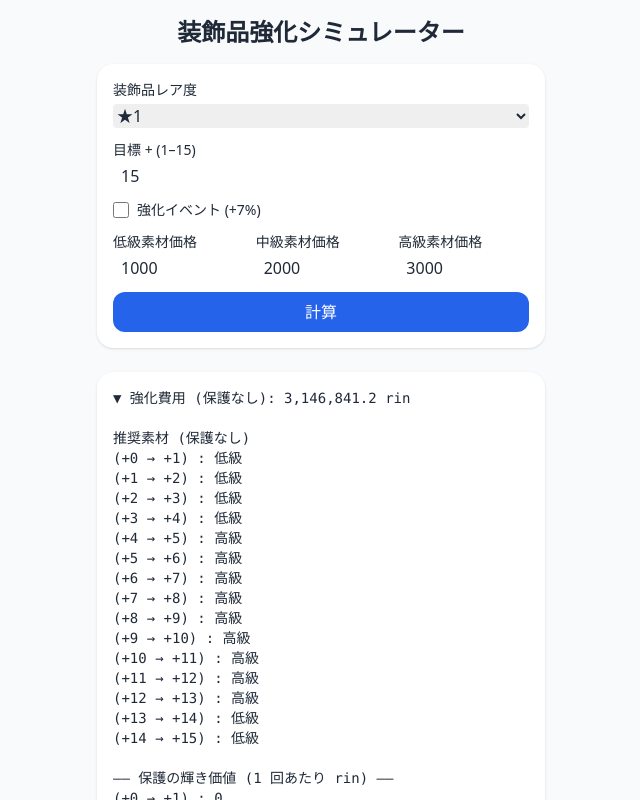
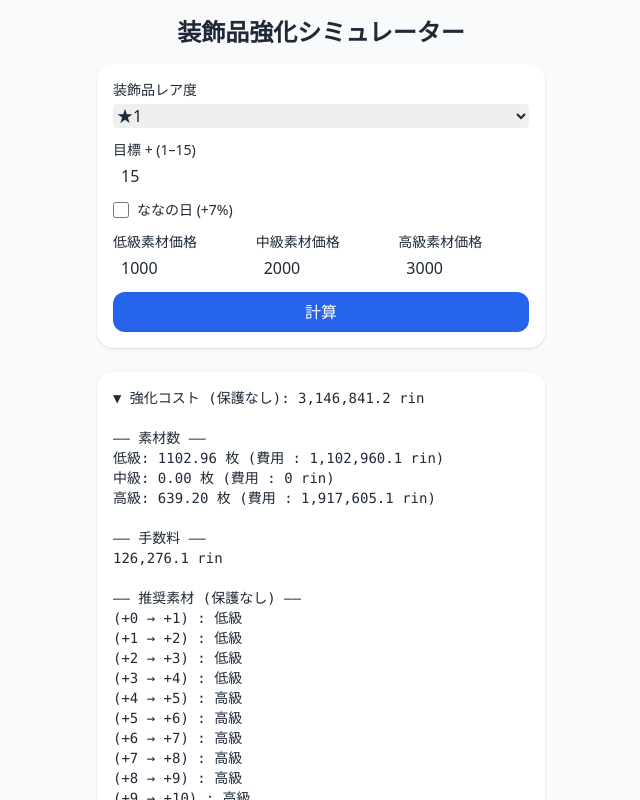
Before and after one commit to jackdoe012/nanaren_upgrade_optimizer, a plain HTML site: page index.html in a window 1280 px wide. Both pictures are taken after a click on the button "計算". Shown: the top 800 px of the page, without its empty margins (319-959 px from the left). Drawn offline with nearby package versions, Linux system fonts and the light colour scheme.

Commit message:
Update index.html

```diff
--- a/index.html
+++ b/index.html
@@ -3,12 +3,12 @@
 <head>
   <meta charset="UTF-8" />
   <meta name="viewport" content="width=device-width, initial-scale=1.0" />
-  <title>強化シミュレーター v3.1 (Web版)</title>
+  <title>強化シミュレーター v3.4</title>
   <!-- TailwindCSS CDN -->
   <script src="https://cdn.tailwindcss.com"></script>
 </head>
 <body class="bg-gray-50 text-gray-800 min-h-screen flex flex-col items-center p-4">
-  <h1 class="text-2xl font-bold mb-4">装飾品強化シミュレーター </h1>
+  <h1 class="text-2xl font-bold mb-4">装飾品強化シミュレーター</h1>
 
   <!-- 入力フォーム -->
   <div id="controls" class="w-full max-w-md space-y-3 bg-white shadow rounded-2xl p-4">
@@ -29,7 +29,7 @@
     </div>
     <div class="flex items-center space-x-2">
       <input id="event" type="checkbox" class="h-4 w-4" />
-      <label for="event" class="text-sm">強化イベント (+7%)</label>
+      <label for="event" class="text-sm">ななの日 (+7%)</label>
     </div>
     <div class="grid grid-cols-3 gap-3">
       <div class="col-span-1">
@@ -45,14 +45,16 @@
         <input id="price2" type="number" value="3000" class="mt-1 w-full rounded border-gray-300 px-2" />
       </div>
     </div>
-    <button id="run" class="w-full bg-blue-600 text-white py-2 rounded-xl hover:bg-blue-700 transition">計算</button>
+    <button id="run" type="button" class="w-full bg-blue-600 text-white py-2 rounded-xl hover:bg-blue-700 active:scale-95 transition">計算</button>
   </div>
 
   <!-- 出力エリア -->
   <div id="output" class="w-full max-w-md mt-6 whitespace-pre-wrap bg-white shadow rounded-2xl p-4 text-sm font-mono"></div>
 
 <script>
-// -------------------- 定数 --------------------
+/*--------------------------------------------------------------
+  1.  定数定義
+--------------------------------------------------------------*/
 const RANKS = ["低級","中級","高級"];
 const RARITIES = ["★1","★2","★3","★4","★5","賢者級"];
 const MAX_PLUS = 15;
@@ -73,29 +75,37 @@ const FEE_TABLE = [
   [4000,2000,1000]   // 賢者級
 ];
 
-// -------------------- 成功率 --------------------
+/*--------------------------------------------------------------
+  2.  ユーティリティ関数
+--------------------------------------------------------------*/
+const clamp = (val, min, max) => Math.min(max, Math.max(min, val));
+const formatNumber = n => n.toLocaleString("en-US", { maximumFractionDigits: 1 });
+
 function successRate(p, rankIdx, event) {
   let r = SUCCESS_TABLE[RANKS[rankIdx]][p];
   if (event) r += EVENT_BONUS;
-  return Math.max(0.45, Math.min(1.0, r));
+  return clamp(r, 0.45, 1.0);
 }
 
-// -------------------- 解析解 --------------------
+/*--------------------------------------------------------------
+  3.  DP + 方策反復 + 期待素材数・手数料
+--------------------------------------------------------------*/
 function analyticValues(target, rarityIdx, prices, event) {
-  // 各 p, rank でコスト & 成功率テーブル作成
+  // テーブル準備
   const c_tbl = Array.from({ length: target }, () => prices.map((price, r) => price + FEE_TABLE[rarityIdx][r]));
+  const fee_tbl = Array.from({ length: target }, () => RANKS.map((_, r) => FEE_TABLE[rarityIdx][r]));
   const s_tbl = Array.from({ length: target }, (_, p) => RANKS.map((_, r) => successRate(p, r, event)));
 
-  // 初期方策 (すべて高級)
-  const policy = Array.from({ length: target }, () => 2);
-  const V = Array(target + 1).fill(0); // V[target] = 0
+  // 方策初期値: 高級
+  const policy = Array(target).fill(2);
+  const V = Array(target + 1).fill(0);
 
+  // 価値反復
   let stable = false;
   while (!stable) {
     const A = Array(target + 1).fill(0);
     const B = Array(target + 1).fill(0);
 
-    // 後ろ向きに一次式展開
     for (let p = target - 1; p >= 0; p--) {
       const r = policy[p];
       const s = s_tbl[p][r];
@@ -109,66 +119,109 @@ function analyticValues(target, rarityIdx, prices, event) {
       V[p] = A[p] * V0 + B[p];
     }
 
-    // 方策改善
     stable = true;
     for (let p = target - 1; p >= 0; p--) {
-      let bestRank = policy[p];
-      let bestCost = c_tbl[p][bestRank] + s_tbl[p][bestRank] * V[p + 1] + (1 - s_tbl[p][bestRank]) * V0;
+      let best = policy[p];
+      let bestCost = Infinity;
       for (let r = 0; r < 3; r++) {
         const cost = c_tbl[p][r] + s_tbl[p][r] * V[p + 1] + (1 - s_tbl[p][r]) * V0;
         if (cost < bestCost - 1e-12) {
           bestCost = cost;
-          bestRank = r;
+          best = r;
         }
       }
-      if (bestRank !== policy[p]) {
-        policy[p] = bestRank;
+      if (best !== policy[p]) {
+        policy[p] = best;
         stable = false;
       }
     }
   }
-  return { V, policy };
+
+  // 期待素材数 & 手数料
+  const a_mat = Array.from({ length: 3 }, () => Array(target + 1).fill(0));
+  const b_mat = Array.from({ length: 3 }, () => Array(target + 1).fill(0));
+  const a_fee = Array(target + 1).fill(0);
+  const b_fee = Array(target + 1).fill(0);
+
+  for (let p = target - 1; p >= 0; p--) {
+    const r = policy[p];
+    const s = s_tbl[p][r];
+    // 手数料部分
+    a_fee[p] = (1 - s) + s * a_fee[p + 1];
+    b_fee[p] = fee_tbl[p][r] + s * b_fee[p + 1];
+    // 素材数部分
+    for (let k = 0; k < 3; k++) {
+      a_mat[k][p] = (1 - s) + s * a_mat[k][p + 1];
+      b_mat[k][p] = (k === r ? 1 : 0) + s * b_mat[k][p + 1];
+    }
   }
 
-// -------------------- UIロジック --------------------
-function formatNumber(n) {
-  return n.toLocaleString("en-US", { maximumFractionDigits: 1 });
+  const V0 = V[0];
+  const feeExpect = b_fee[0] / (1 - a_fee[0]);
+  const matExpect = Array(3).fill(0).map((_, k) => b_mat[k][0] / (1 - a_mat[k][0]));
+
+  return { V, policy, matExpect, feeExpect };
 }
 
-document.getElementById("run").addEventListener("click", () => {
-  // 入力取得
+/*--------------------------------------------------------------
+  4.  イベントハンドラ
+--------------------------------------------------------------*/
+function runHandler() {
+  const runBtn = document.getElementById("run");
+  runBtn.disabled = true;
+  try {
     const rarityIdx = RARITIES.indexOf(document.getElementById("rarity").value);
     const target = parseInt(document.getElementById("target").value, 10);
-  if (!(1 <= target && target <= MAX_PLUS)) {
-    alert("目標 + は 1 〜 15 で入力してください。");
+    if (!Number.isInteger(target) || target < 1 || target > MAX_PLUS) {
+      alert("目標 + は 1 〜 15 の整数で入力してください。");
       return;
     }
-  const event = document.getElementById("event").checked;
+    const eventFlag = document.getElementById("event").checked;
     const prices = [0, 1, 2].map(i => parseInt(document.getElementById(`price${i}`).value, 10));
-  if (prices.some(p => p < 0 || isNaN(p))) {
+    if (prices.some(p => !Number.isFinite(p) || p < 0)) {
       alert("素材価格は 0 以上の数値で入力してください。");
       return;
     }
 
-  // 計算
-  const { V, policy } = analyticValues(target, rarityIdx, prices, event);
+    const { V, policy, matExpect, feeExpect } = analyticValues(target, rarityIdx, prices, eventFlag);
     const V0 = V[0];
-  const protectValue = Array.from({ length: target }, (_, p) => {
-    const s = successRate(p, policy[p], event);
-    return (1 - s) * (V0 - V[p]);
-  });
+    const protectValue = Array.from({ length: target }, (_, p) => (1 - successRate(p, policy[p], eventFlag)) * (V0 - V[p]));
 
-  // 出力整形
-  let out = `▼ 強化費用 (保護なし): ${formatNumber(V0)} rin\n\n`;
-  out += "推奨素材 (保護なし)\n";
+    // 出力構築
+    let out = `▼ 強化コスト (保護なし): ${formatNumber(V0)} rin\n\n`;
+
+    out += "―― 素材数 ――\n";
+    for (let k = 0; k < 3; k++) {
+      const cost = matExpect[k] * prices[k];
+      out += `${RANKS[k]}: ${matExpect[k].toFixed(2)} 枚 (費用 : ${formatNumber(cost)} rin)\n`;
+    }
+    out += "\n―― 手数料 ――\n";
+    out += `${formatNumber(feeExpect)} rin\n\n`;
+
+    out += "―― 推奨素材 (保護なし) ――\n";
     for (let p = 0; p < target; p++) {
       out += `(+${p} → +${p + 1}) : ${RANKS[policy[p]]}\n`;
     }
-  out += "\n―― 保護の輝き価値 (1 回あたり rin) ――\n";
+
+    out += "\n―― 保護の輝き価値 ――\n";
     for (let p = 0; p < target; p++) {
-    out += `(+${p} → +${p + 1}) : ${formatNumber(protectValue[p])}\n`;
+      out += `(+${p} → +${p + 1}) : ${formatNumber(protectValue[p])}rin\n`;
     }
+
     document.getElementById("output").textContent = out;
+  } finally {
+    setTimeout(() => {
+      document.getElementById("run").disabled = false;
+    }, 200);
+  }
+}
+
+// click & touchstart for better mobile responsiveness
+const runBtn = document.getElementById("run");
+runBtn.addEventListener("click", runHandler);
+runBtn.addEventListener("touchstart", e => {
+  e.preventDefault();
+  runHandler();
 });
 </script>
 </body>
```
Lines whose indentation alone changed are shown as unchanged.
